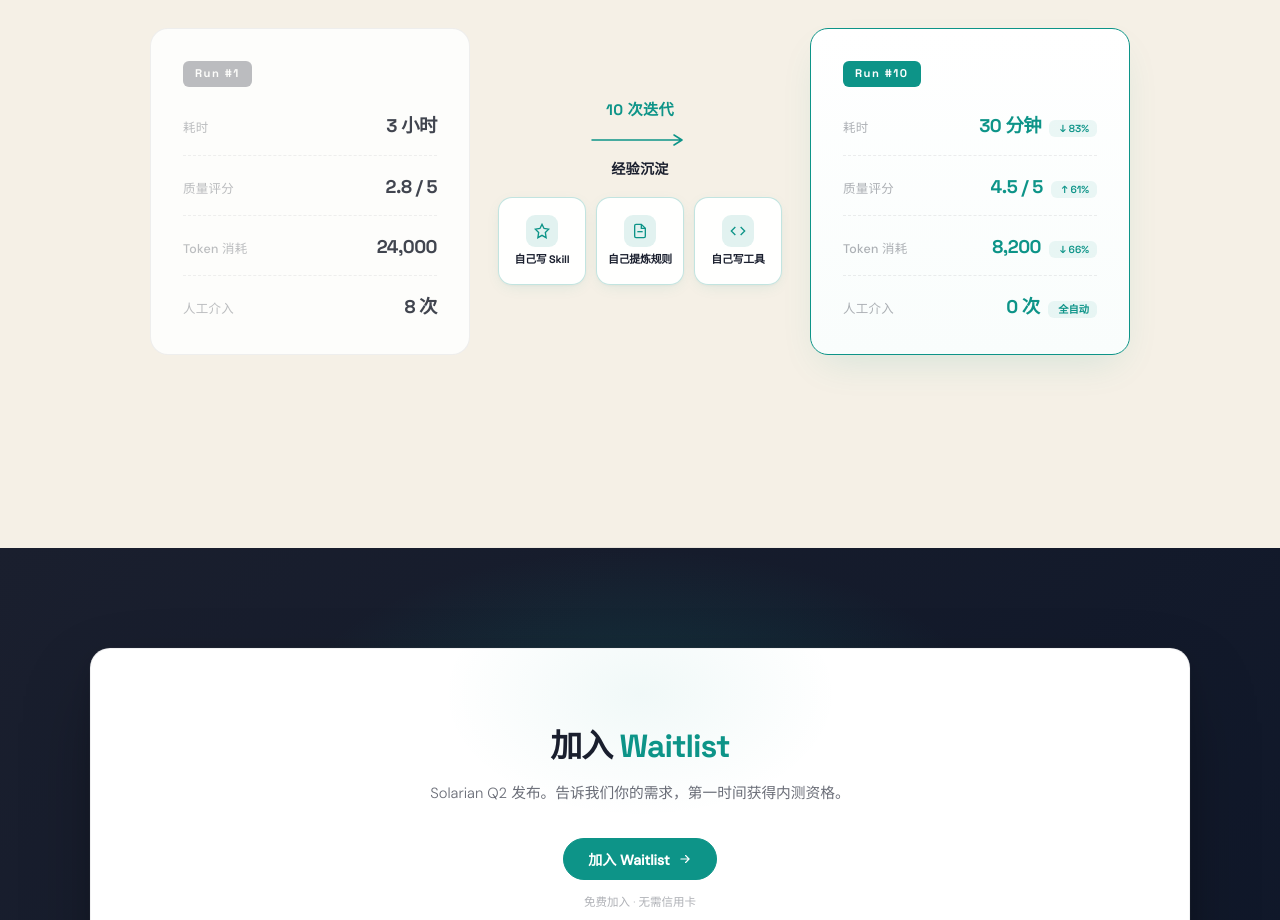
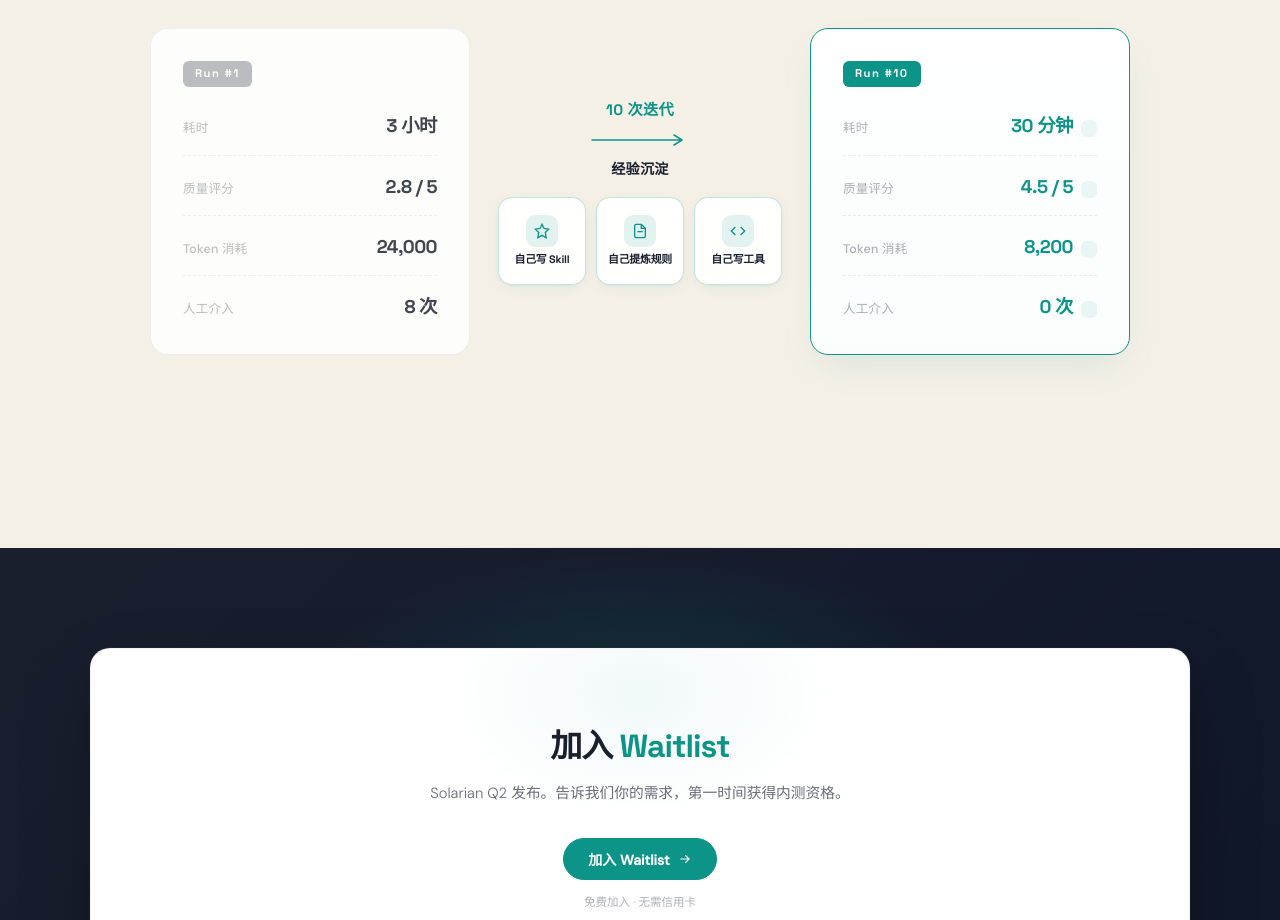
Before and after one commit to jinhanchen/agentflow-landing, a plain HTML site: page index.html in a window 1280 px wide. Shown: the part 2860-3780 px from the top of the page. Drawn offline with Linux system fonts and the light colour scheme.

Commit message:
fix: remove percentage badges from Run #10 card

```diff
--- a/index.html
+++ b/index.html
@@ -2440,10 +2440,10 @@ footer .footer-links a:hover{color:rgba(255,255,255,0.85)}
         <div class="cmp-col cmp-after cmp-step" data-step="3">
           <div class="cmp-tag cmp-tag-after">Run #10</div>
           <div class="cmp-grid">
-            <div class="cmp-row"><span class="cmp-label">耗时</span><span class="cmp-val cmp-hl"><span class="cmp-roll" data-from="180" data-to="30" data-suffix=" 分钟" data-extra=" ↓ 83%">3 小时</span></span></div>
-            <div class="cmp-row"><span class="cmp-label">质量评分</span><span class="cmp-val cmp-hl"><span class="cmp-roll" data-from="2.8" data-to="4.5" data-suffix=" / 5" data-extra=" ↑ 61%">2.8 / 5</span></span></div>
-            <div class="cmp-row"><span class="cmp-label">Token 消耗</span><span class="cmp-val cmp-hl"><span class="cmp-roll" data-from="24000" data-to="8200" data-suffix="" data-extra=" ↓ 66%">24,000</span></span></div>
-            <div class="cmp-row"><span class="cmp-label">人工介入</span><span class="cmp-val cmp-hl"><span class="cmp-roll" data-from="8" data-to="0" data-suffix=" 次" data-extra=" 全自动">8 次</span></span></div>
+            <div class="cmp-row"><span class="cmp-label">耗时</span><span class="cmp-val cmp-hl"><span class="cmp-roll" data-from="180" data-to="30" data-suffix=" 分钟" data-extra="">3 小时</span></span></div>
+            <div class="cmp-row"><span class="cmp-label">质量评分</span><span class="cmp-val cmp-hl"><span class="cmp-roll" data-from="2.8" data-to="4.5" data-suffix=" / 5" data-extra="">2.8 / 5</span></span></div>
+            <div class="cmp-row"><span class="cmp-label">Token 消耗</span><span class="cmp-val cmp-hl"><span class="cmp-roll" data-from="24000" data-to="8200" data-suffix="" data-extra="">24,000</span></span></div>
+            <div class="cmp-row"><span class="cmp-label">人工介入</span><span class="cmp-val cmp-hl"><span class="cmp-roll" data-from="8" data-to="0" data-suffix=" 次" data-extra="">8 次</span></span></div>
           </div>
         </div>
       </div>
```
